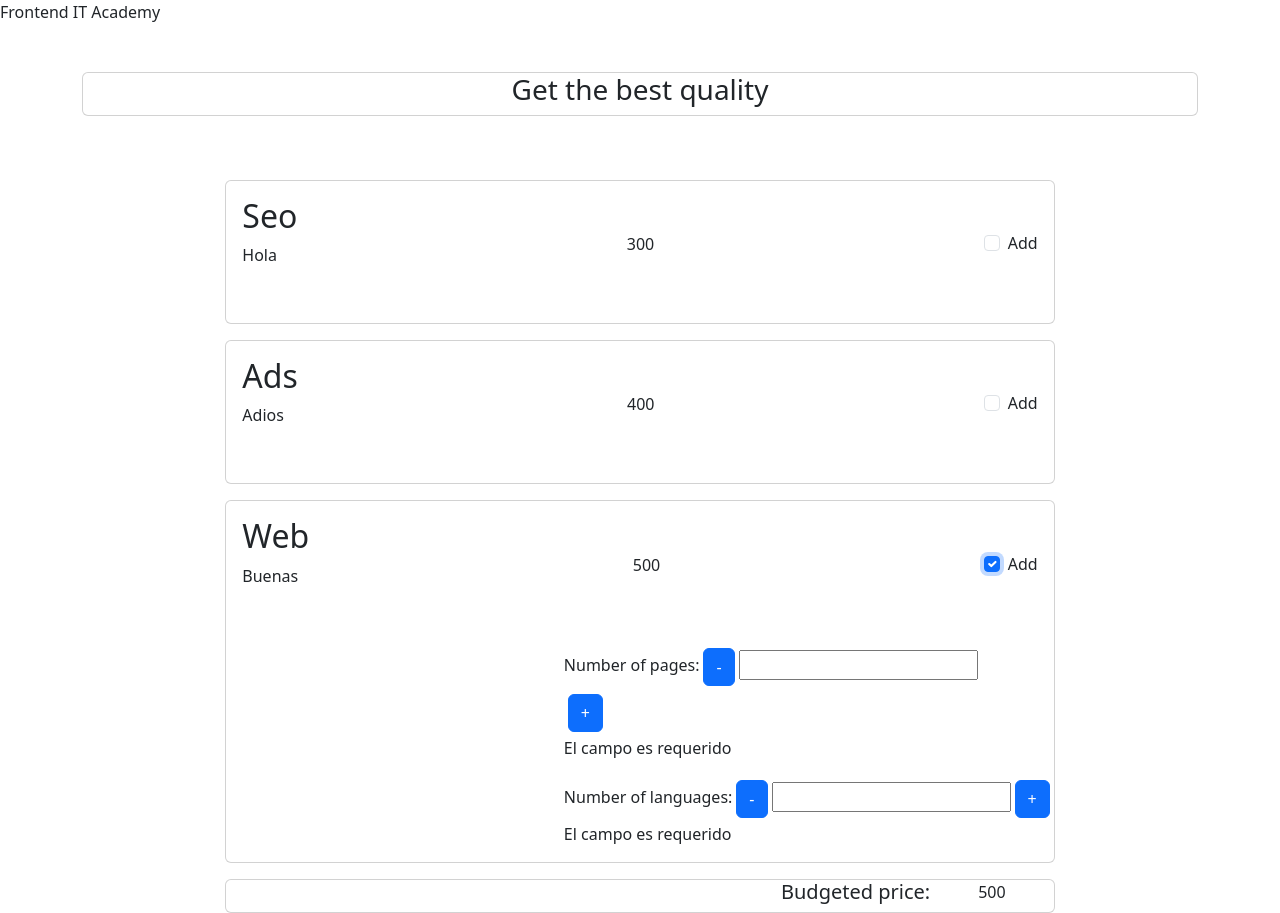
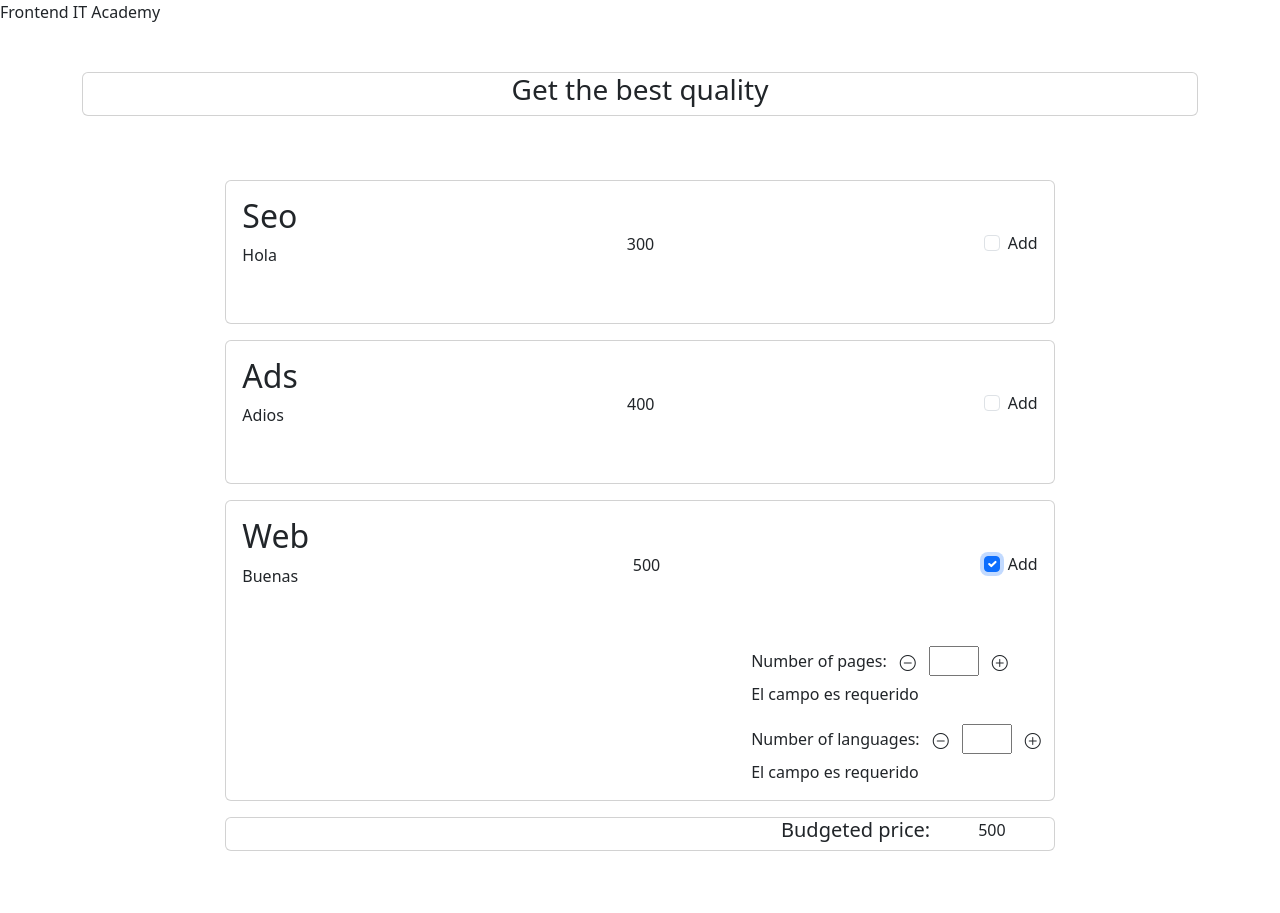
Before and after one commit to AlexMafaluno/Sprint6-budget, an Angular app: page / in a window 1280 px wide. Both pictures are taken after a click on the checkbox 991 px from the left and 563 px from the top of the page. After the commit the page ends 851 px from the top, so only its background shows below. Built offline with nearby package versions, Linux system fonts and the light colour scheme.

Commit message:
increase & decrease feature

```diff
--- a/src/app/Services/budget.service.ts
+++ b/src/app/Services/budget.service.ts
@@ -62,6 +62,7 @@ getProduct() : Product []{
 }
 
 
+
   constructor() {
     this.updateTotalPrice();
   }
--- a/src/app/panel/panel.component.html
+++ b/src/app/panel/panel.component.html
@@ -2,18 +2,18 @@
   <form [formGroup]="panelForm">
     <div class="mb-3">
       <label for="num-page">Number of pages: </label>
-      <button class="btn btn-primary w-auto m-1" (click)="decrease()">-</button>
-      <input id="num-page" type="text" formControlName="numPages"><br/>
-      <button class="btn btn-primary w-auto m-1" (click)="increase()">+</button>
+      <button class="btn" (click)="decreasePages()"><i class="bi bi-dash-circle"></i></button>
+      <input id="num-page" type="text" style="width: 50px" formControlName="numPages">
+      <button class="btn" (click)="increasePages()" ><i class="bi bi-plus-circle"></i></button>
       <p *ngIf="panelForm.get('numPages')?.errors?.['required']">
         El campo es requerido
       </p>
     </div>
     <div class="mb-3">
       <label for="num-language">Number of languages: </label>
-      <button class="btn btn-primary w-auto m-1" (click)="decrease()">-</button>
-      <input id="num-language" type="text" formControlName="numLanguages">
-      <button class="btn btn-primary w-auto m-1" (click)="increase()">+</button>
+      <button class="btn " (click)="decreaseLanguages()"><i class="bi bi-dash-circle"></i></button>
+      <input id="num-language" style="width: 50px" type="text" formControlName="numLanguages">
+      <button class="btn" (click)="increaseLanguages()" ><i class="bi bi-plus-circle"></i></button>
       <p *ngIf="panelForm.get('numLanguages')?.errors?.['required']">
         El campo es requerido
       </p>
--- a/src/app/panel/panel.component.ts
+++ b/src/app/panel/panel.component.ts
@@ -11,9 +11,9 @@ import { BudgetService } from '../Services/budget.service';
 })
 export class PanelComponent implements OnInit{
 
+
 panelForm : FormGroup;
 required: any;
-counter : number = 1;
 
 private budgetService = inject(BudgetService);
 
@@ -27,19 +27,38 @@ constructor(private fb: FormBuilder ){
   })
 }
 
-increase(){
-  this.counter++;
+
+updateValue(field: 'numPages' | 'numLanguages', increment: boolean) {
+  let currentValue = this.panelForm.get(field)?.value || 0;
+
+  if (!increment && currentValue === 0) return; // Evitar valores negativos
+  if(currentValue ==='') return
+
+  this.panelForm.patchValue({ [field]: increment ? currentValue + 1 : currentValue - 1 });
+}
+increasePages() {
+this.updateValue('numPages', true);
 }
 
-decrease(){
-  this.counter--;
+decreasePages() {
+  this.updateValue('numPages', false);
+}
+
+increaseLanguages() {
+  this.updateValue('numLanguages', true);
+}
+
+decreaseLanguages() {
+  this.updateValue('numLanguages', false);
 }
 
 
 ngOnInit(): void {
     this.panelForm.valueChanges.subscribe(values => { //valueChanges.subscribe() detecta cambios en el formulario y los envía al servicio.
-      const numPages = Number(values.numPages) || 0; // Asegurar que sea un número
-      const numLanguages = Number(values.numLanguages) || 0;
+      const numPages : number = Number(values.numPages ?? 0); // Asegurar que sea un número
+      const numLanguages : number  = Number(values.numLanguages ?? 0);
+
+
 
       this.budgetService.updateWebCalculation(numPages, numLanguages);
       this.numPages.emit(numPages);
--- a/src/index.html
+++ b/src/index.html
@@ -8,6 +8,7 @@
   <link rel="icon" type="image/x-icon" href="favicon.ico">
   <link href="https://fonts.googleapis.com/css2?family=Roboto:wght@300;400;500&display=swap" rel="stylesheet">
   <link href="https://fonts.googleapis.com/icon?family=Material+Icons" rel="stylesheet">
+  <link rel="stylesheet" href="https://cdn.jsdelivr.net/npm/bootstrap-icons/font/bootstrap-icons.css">
 </head>
 <body class="mat-typography">
   <app-root></app-root>
```
